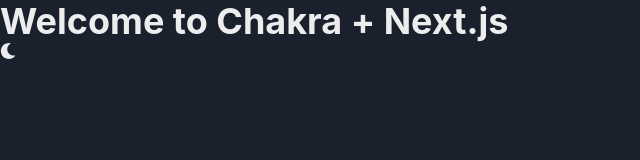
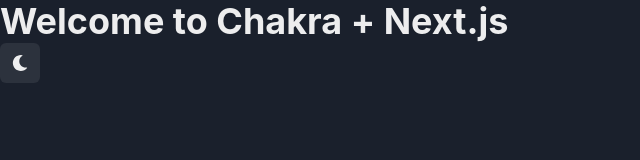
Before and after one commit to Fakepng/blog, a Next.js app: page / in a window 1280 px wide. Shown: the top 160 px of the page, without its empty margins (0-640 px from the left). Built offline with nearby package versions, Linux system fonts and the light colour scheme.

Commit message:
change to IconButton

```diff
--- a/components/ThemeChanger.tsx
+++ b/components/ThemeChanger.tsx
@@ -1,15 +1,16 @@
-import { useColorMode } from "@chakra-ui/react";
+import { useColorMode, Circle, IconButton } from "@chakra-ui/react";
 import { FaSun, FaMoon } from "react-icons/fa";
 
-export default function ThemeChanger() {
+export default function ThemeChangerComponent() {
   const { colorMode, toggleColorMode } = useColorMode();
   return (
     <div>
-      {colorMode === "light" ? (
-        <FaSun onClick={toggleColorMode} className="hover:cursor-pointer" />
-      ) : (
-        <FaMoon onClick={toggleColorMode} className="hover:cursor-pointer" />
-      )}
+      <IconButton
+        colorScheme="gray"
+        aria-label="Theme Changer"
+        onClick={toggleColorMode}
+        icon={colorMode === "light" ? <FaSun /> : <FaMoon />}
+      />
     </div>
   );
 }
```
